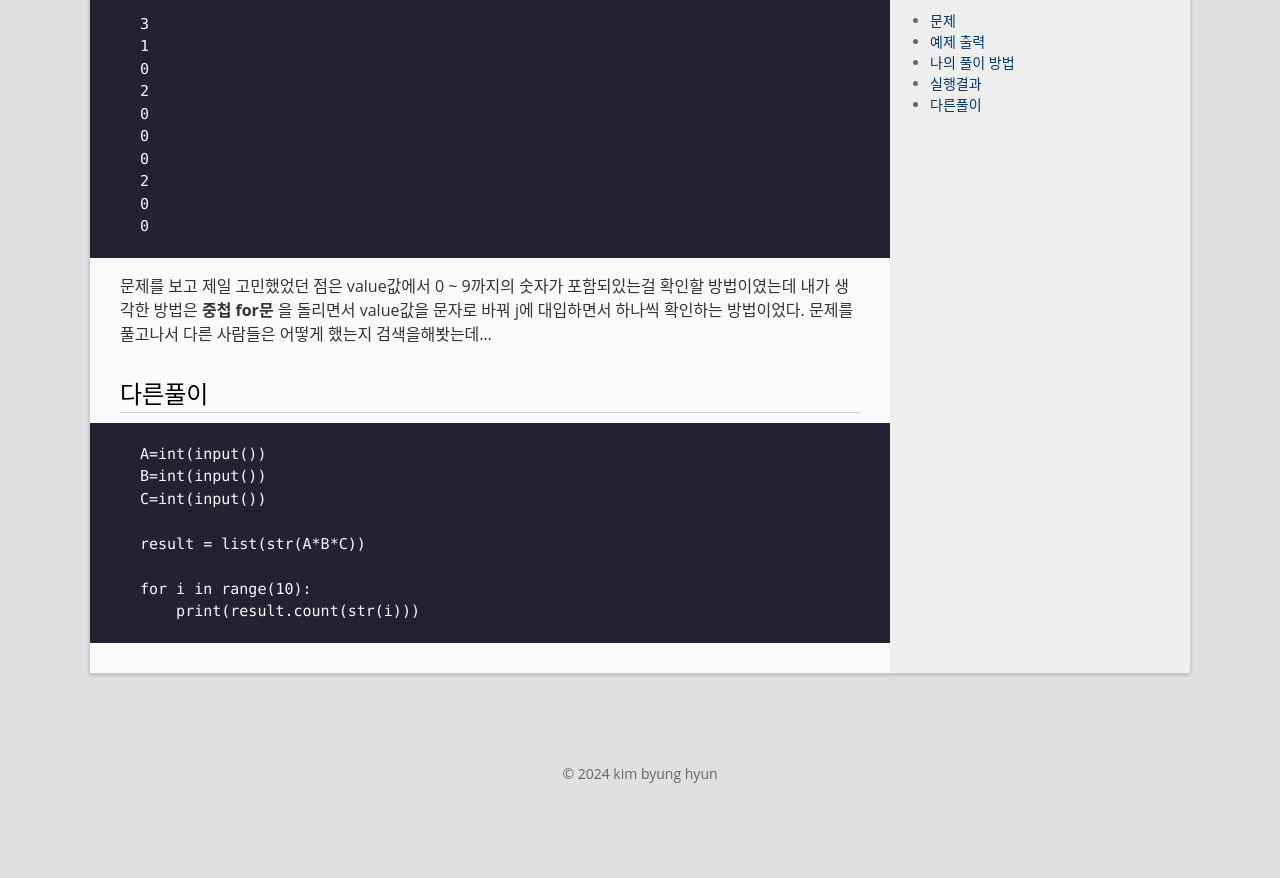
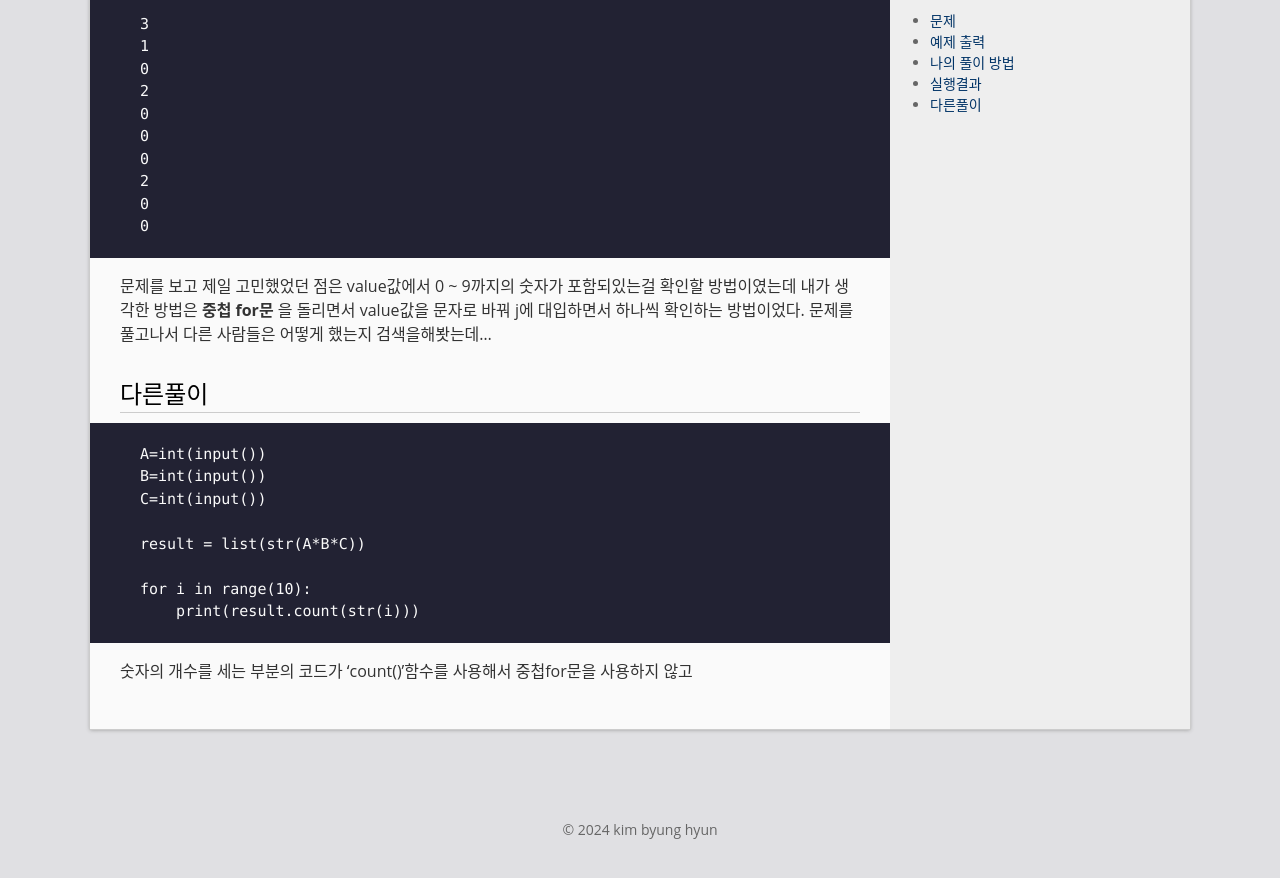
Before and after one commit to bh6366632/bh6366632.github.com, a Jekyll site: the page built from _posts/2024-04-04-number.md, in a window 1280 px wide and 900 px high, scrolled down 1229 px. Shown: the top 878 px of the window. Built offline with Jekyll 4.4.1, drawn with Linux system fonts in a browser that asks for light colours; before the commit the page ends 2073 px from its top, so only the background shows below that.

Commit message:
Update 2024-04-04-number.md

````diff
--- a/_posts/2024-04-04-number.md
+++ b/_posts/2024-04-04-number.md
@@ -67,3 +67,4 @@ result = list(str(A*B*C))
 for i in range(10):
     print(result.count(str(i)))
 ```
+숫자의 개수를 세는 부분의 코드가 'count()'함수를 사용해서 중첩for문을 사용하지 않고
````
